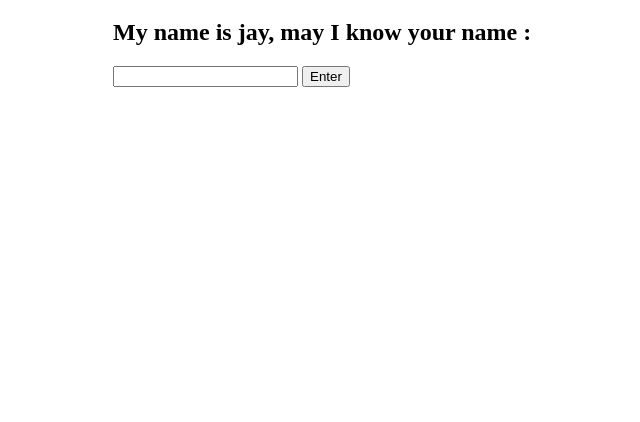
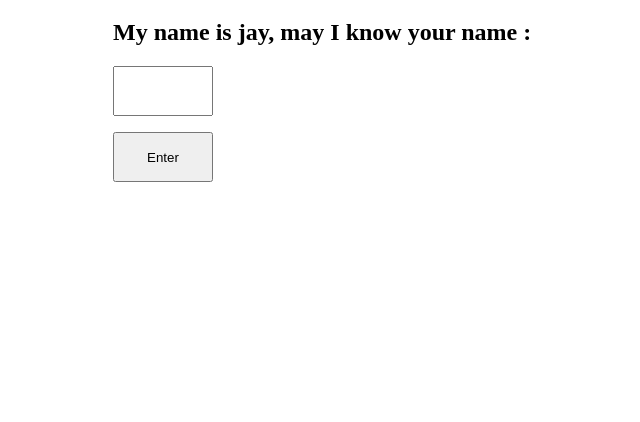
Before and after one commit to gentlecanoe/0219, a Flask app: page / in a window 1280 px wide. Shown: the part 267-689 px from the top of the page, without its empty margins (211-851 px from the left). Run offline with Flask 3, Linux system fonts and the light colour scheme.

Commit message:
Update index.html

```diff
--- a/templates/index.html
+++ b/templates/index.html
@@ -13,7 +13,7 @@
 
 <form action="/main" method="post">
   <h2>My name is jay, may I know your name : </h2>
-  <input type = "text" name="r">
-  <input type = "submit" value="Enter">
+  <input type = "text" name="r" style="width:100px;height:50px">
+  <p><input type = "submit" value="Enter" style="width:100px;height:50px"></p>
 </form>
 </div>
```
